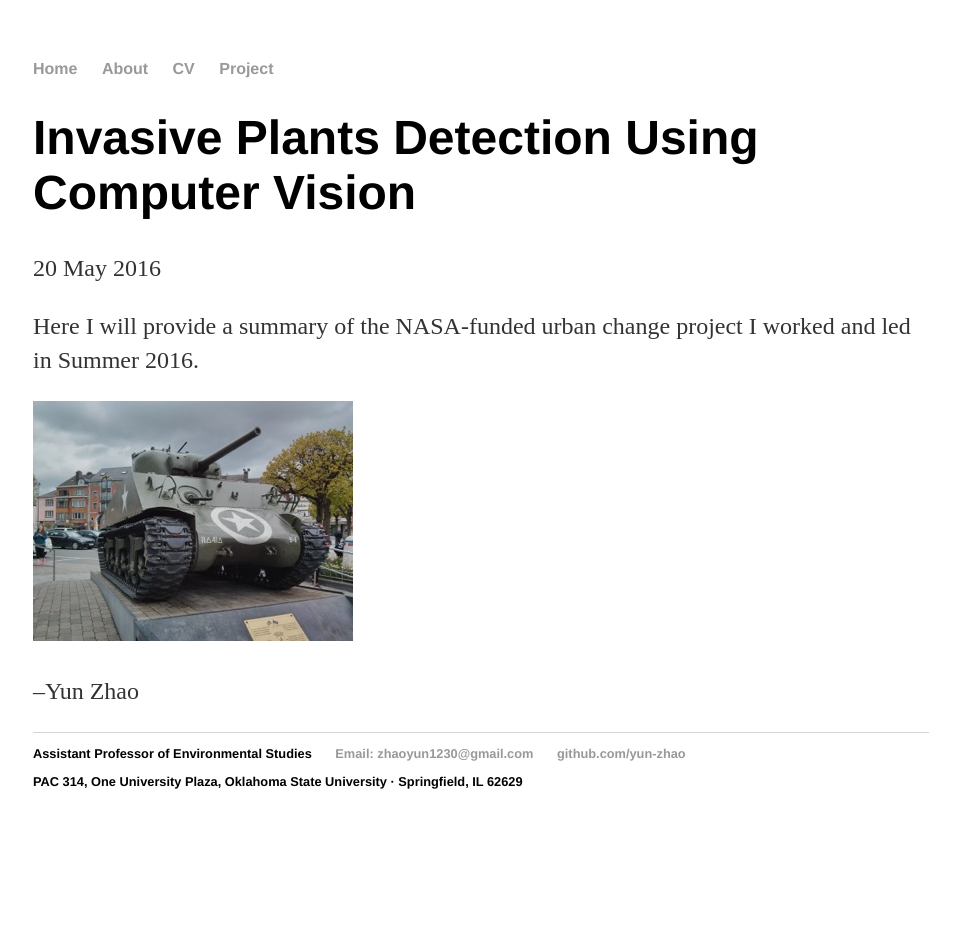
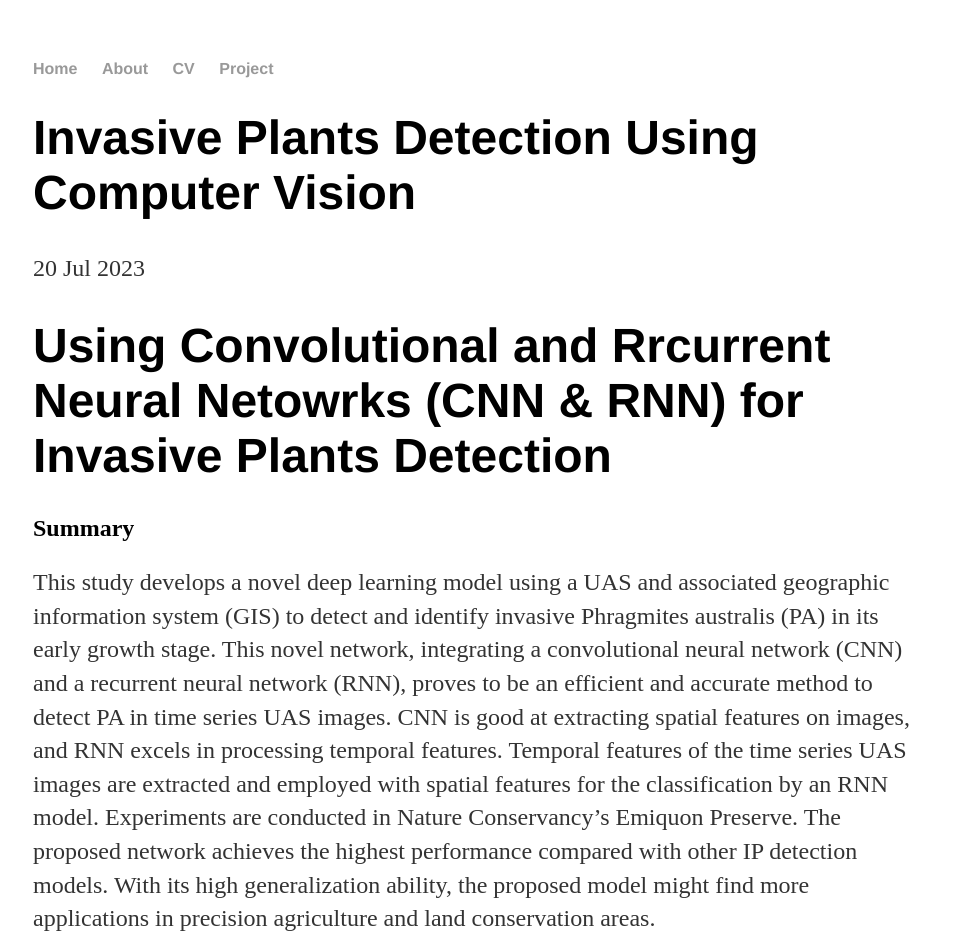
Before and after one commit to yun-zhao/yun-zhao.github.io, a Jekyll site: the page built from _posts/2023-07-03-yun-zhao-Invasive Plans.md, in a window 1280 px wide and 1400 px high. Shown: the top 952 px of the window, without its empty margins (159-1119 px from the left). Built offline with Jekyll 4.4.1, drawn with Linux system fonts in a browser that asks for light colours; some of the changed text lies outside the part shown.

Commit message:
Update 2023-07-03-yun-zhao-Invasive Plans.md
updated content

```diff
--- a/_posts/2023-07-03-yun-zhao-Invasive Plans.md
+++ b/_posts/2023-07-03-yun-zhao-Invasive Plans.md
@@ -1,12 +1,34 @@
 ---
 layout: post
 title: "Invasive Plants Detection Using Computer Vision"
-date: 2016-05-20
+date: 2023-07-20
 ---
 
-Here I will provide a summary of the NASA-funded urban change project I worked and led in Summer 2016.
+# Using Convolutional and Rrcurrent Neural Netowrks (CNN & RNN) for Invasive Plants Detection
 
+## Summary
+This study develops a novel deep learning model using a UAS and associated
+geographic information system (GIS) to detect and identify invasive Phragmites australis (PA) in its early growth stage.
+This novel network, integrating a convolutional neural network (CNN) and a recurrent neural network (RNN), proves to be
+an efficient and accurate method to detect PA in time series UAS images. CNN is good at extracting spatial features on
+images, and RNN excels in processing temporal features. Temporal features of the time series UAS images are extracted
+and employed with spatial features for the classification by an RNN model. Experiments are conducted in Nature Conservancy’s
+Emiquon Preserve. The proposed network achieves the highest performance compared with other IP detection
+models. With its high generalization ability, the proposed model might find more applications in precision agriculture and
+land conservation areas.
+
+
+This is a paragraph of text. You can **format** it using _Markdown_ syntax.
+
+## Illustration
+
+<img src="https://media.licdn.com/dms/image/D5603AQGKL3vpcDQjGQ/profile-displayphoto-shrink_800_800/0/1676145315593?e=1695859200&v=beta&t=CoDttB0rnesycPkGbD5xGs4A1uaZjwHEETLcnirjQGc" alt="Alt Text" width="300">
+
+Here, we have included an image with an alternative text (Alt Text).
 
 ![alt tag](https://yun-zhao.github.io/Tank.jpg)
 
---Yun Zhao
+The Below image...
+## Links
+
+For full peer-reviewed published paper, click [here] (https://github.com).
```
